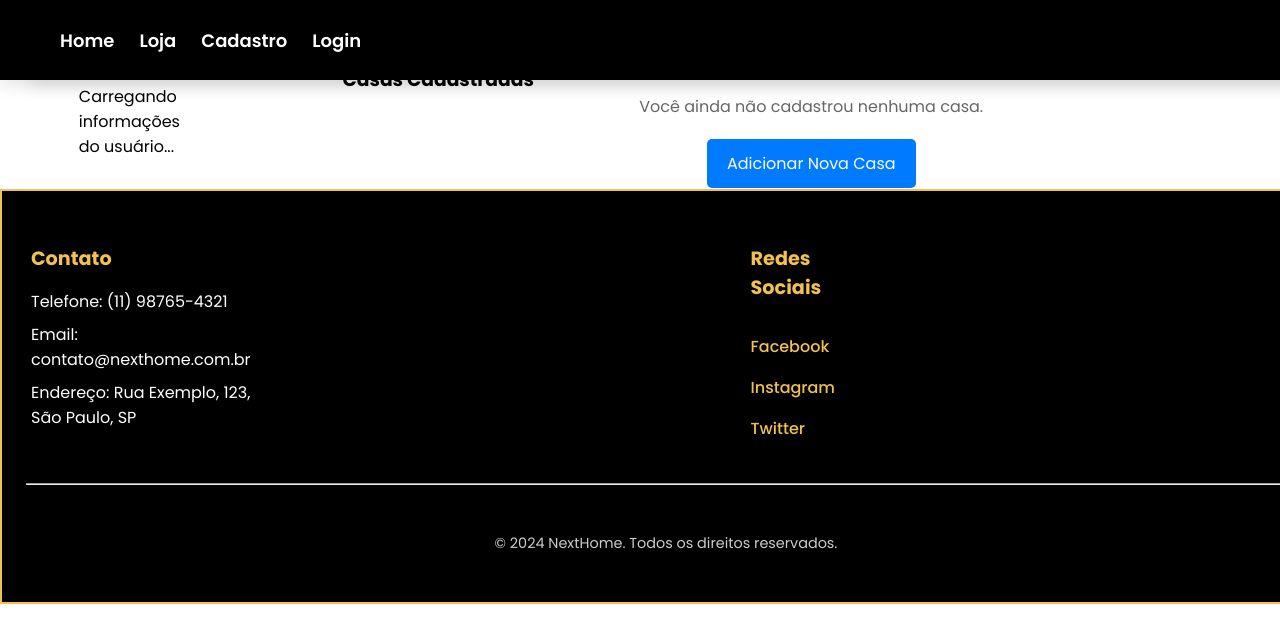
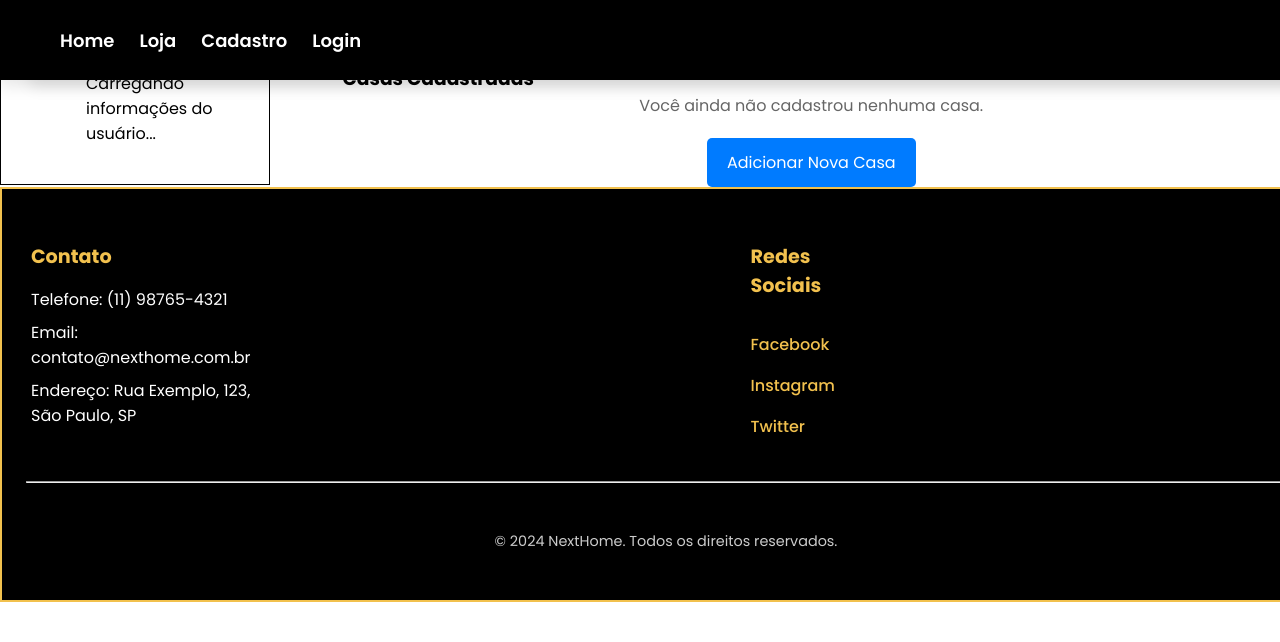
Before and after one commit to matheushodecker/hackathom-2info3, a Vue app: page /Profile in a window 1280 px wide. Shown: the top 642 px of the page. Built offline with nearby package versions, Linux system fonts and the light colour scheme; a web font is replaced by a local one.

Commit message:
feat8: css_profile

```diff
--- a/src/components/ProfileComponente.vue
+++ b/src/components/ProfileComponente.vue
@@ -77,6 +77,7 @@ export default {
   height: 170px;
   border-radius: 50%;
   margin-bottom: 20px;
+  margin-top: 30px;
 }
 
 .info {
@@ -92,7 +93,7 @@ button {
   border: none;
   border-radius: 20px;
   cursor: pointer;
-  margin-left: 30px;
+  margin-left: 20px;
 }
 
 button:disabled {
--- a/src/views/ProfileView.vue
+++ b/src/views/ProfileView.vue
@@ -131,7 +131,10 @@ export default {
 }
 .Fixed{
 height: 100%;
-width: 30%;
+width: 60%;
 padding-left: 5rem;
+margin-top: -6px;
+border: 1px solid black;
+
 }
 </style>
--- a/src/views/RentPageView.vue
+++ b/src/views/RentPageView.vue
@@ -121,7 +121,6 @@ export default {
 }
 
 .info {
-  padding: 25px 20px;
   background: rgba(0, 0, 0, 0.8); /* Fundo semitransparente */
   color: #f2c14e; /* Dourado */
   text-align: center;
```
